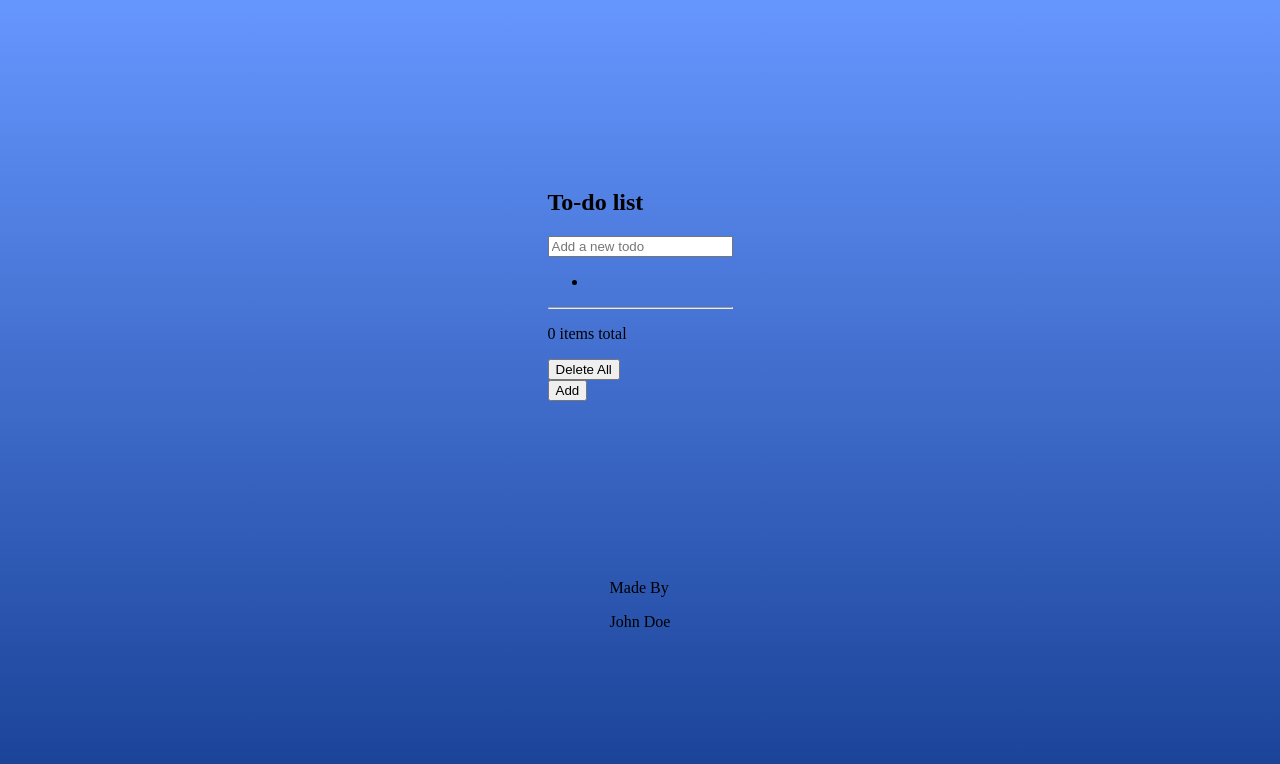
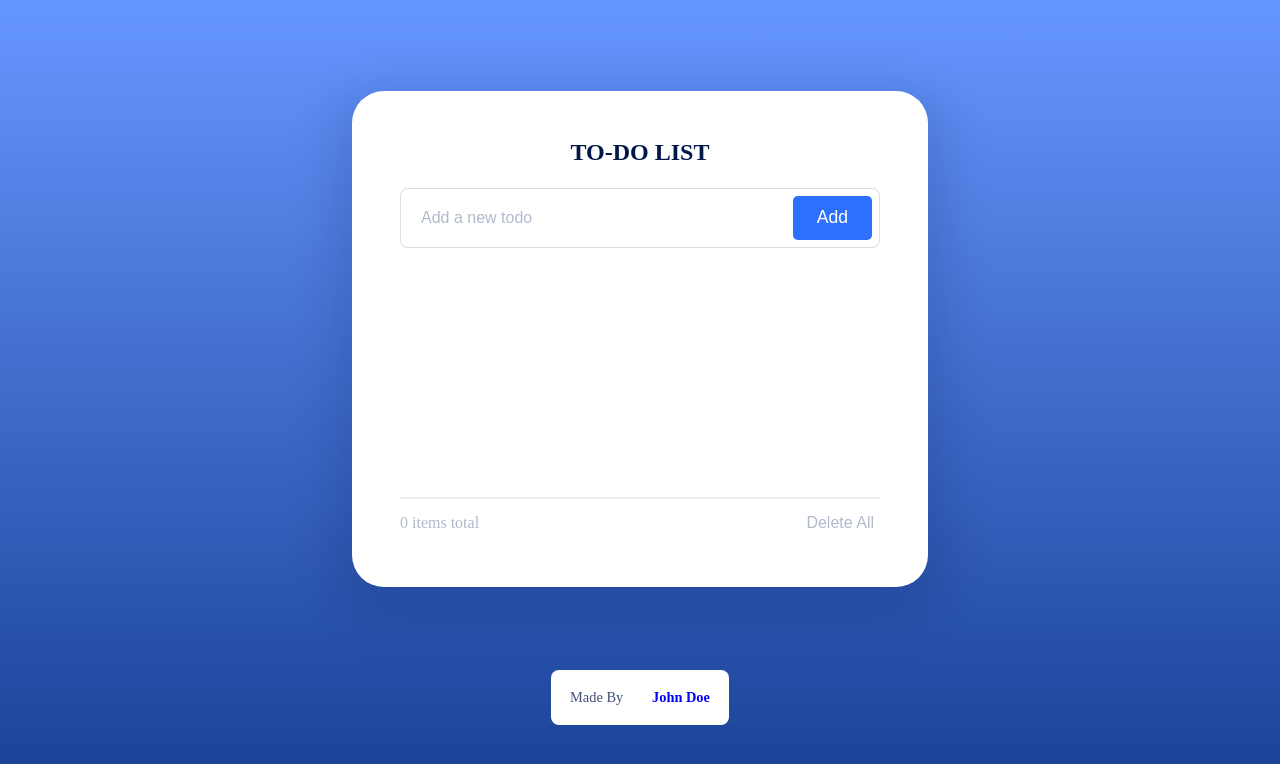
Before and after one commit to PalleWestermann/todo, a plain HTML site: page index.html in a window 1280 px wide. Drawn offline with Linux system fonts and the light colour scheme.

Commit message:
Styles Done

```diff
--- a/index.html
+++ b/index.html
@@ -16,6 +16,7 @@
                     class="input-field"
                     id="todoInput"
                     placeholder="Add a new todo" />
+            <button class="btn">Add</button>
         </div>
         <ul class="scroll">
             <li id="todoList"></li>
@@ -27,7 +28,7 @@
                 <button id="deleteButton">Delete All</button>
             </div>
         </div>
-        <button class="btn">Add</button>
+
     </section>
     <footer>
         <div class="footer">
--- a/style.css
+++ b/style.css
@@ -25,5 +25,163 @@ body {
 }
 
 .btn {
+    color: var(--white);
+    font-size: 1.1rem;
+    padding: 0.7rem 1.5rem;
+    border-radius: 0.3rem;
+    background-color: var(--blue);
+    border:none;
+    position: absolute;
+    right: 0.5rem;
+    bottom: 0.5rem;
+}
 
+h1, h2, h3, h4, h5, h6, p {
+    margin: 0;
 }
+
+/* Todo Container */
+
+.todo {
+    display: flex;
+    flex-direction: column;
+    justify-content: space-around;
+    border-radius: 2rem;
+    background: var(--white);
+    padding: 3rem;
+    height: 50%;
+    width: 60%;
+    box-shadow: 0 1rem 3rem 1rem rgba(0,23,71,0.15);
+    max-width: 30rem;
+}
+
+h2 {
+    text-transform: uppercase;
+    height: 3rem;
+    color: var(--dark);
+    text-align: center;
+}
+
+.input {
+    position: relative;
+    display: flex;
+}
+
+.input-field {
+    width: 100%;
+    border: 0.06rem solid #d2d2d2bf;
+    border-radius: 0.5rem;
+    padding: 1.25rem;
+    font-size: 1rem;
+}
+
+input[type="text"]::placeholder{
+    color: var(--grey);
+}
+
+.todo-container {
+    display: flex;
+    gap: 1rem;
+}
+
+ul {
+    padding: 0;
+    margin: 0;
+    overflow-y: scroll;
+}
+
+li {
+    display: flex;
+    flex-direction: column;
+    gap: 1.2rem;
+    padding: 1.3rem;
+}
+
+#todoList p {
+    color: #8f98a8;
+}
+
+.disabled {
+    display: flex;
+    text-decoration: line-through;
+}
+
+input[type="checkbox"]::before {
+    content: "\2713";
+    display: inline-block;
+    width: 2rem;
+    height: 2rem;
+    font-size: 1.7rem;
+    text-align: center;
+    border: 0.06rem solid var()--grey-border;
+    border-radius: 50%;
+    color: transparent;
+}
+
+input[type="checkbox"]::before::after {
+    color: var(--white);
+    background-color: var(--green);
+    border: 0.06rem solid var(--green);
+    border-radius: 50%;;
+}
+
+.counter {
+    border: 0.06rem solid var(--grey-light);
+}
+
+.counter-container {
+    height: 2rem;
+    display: flex;
+    justify-content: space-between;
+    color: var(--grey);
+}
+
+.counter-container p {
+    align-self: center;
+}
+
+.counter-container button {
+    border: none;
+    background-color: transparent;
+    color: var(--grey);
+    font-size: 1rem;
+}
+
+.footer {
+    display: flex;
+    gap: 1.8rem;
+    background-color: var(--white);
+    padding: 1.2rem;
+    border-radius: 0.5rem;
+}
+
+.made-by, .author {
+    font-size: 0.9rem;
+}
+
+.made-by {
+    color: var(--grey-dark);
+}
+
+.author {
+    color: blue;
+    font-weight: bold;
+}
+
+.scroll {
+    height: 15rem;
+    /* scrollbar-width: thin; */
+}
+
+.scroll::-webkit-scrollbar {
+    width: 0.6rem;
+}
+
+.scroll::-webkit-scrollbar-thumb{
+    background-color: var(--blue);
+    border-radius: 0.5rem;
+}
+
+.scroll::-webkit-scrollbar-track{
+    display: none;
+}
```
